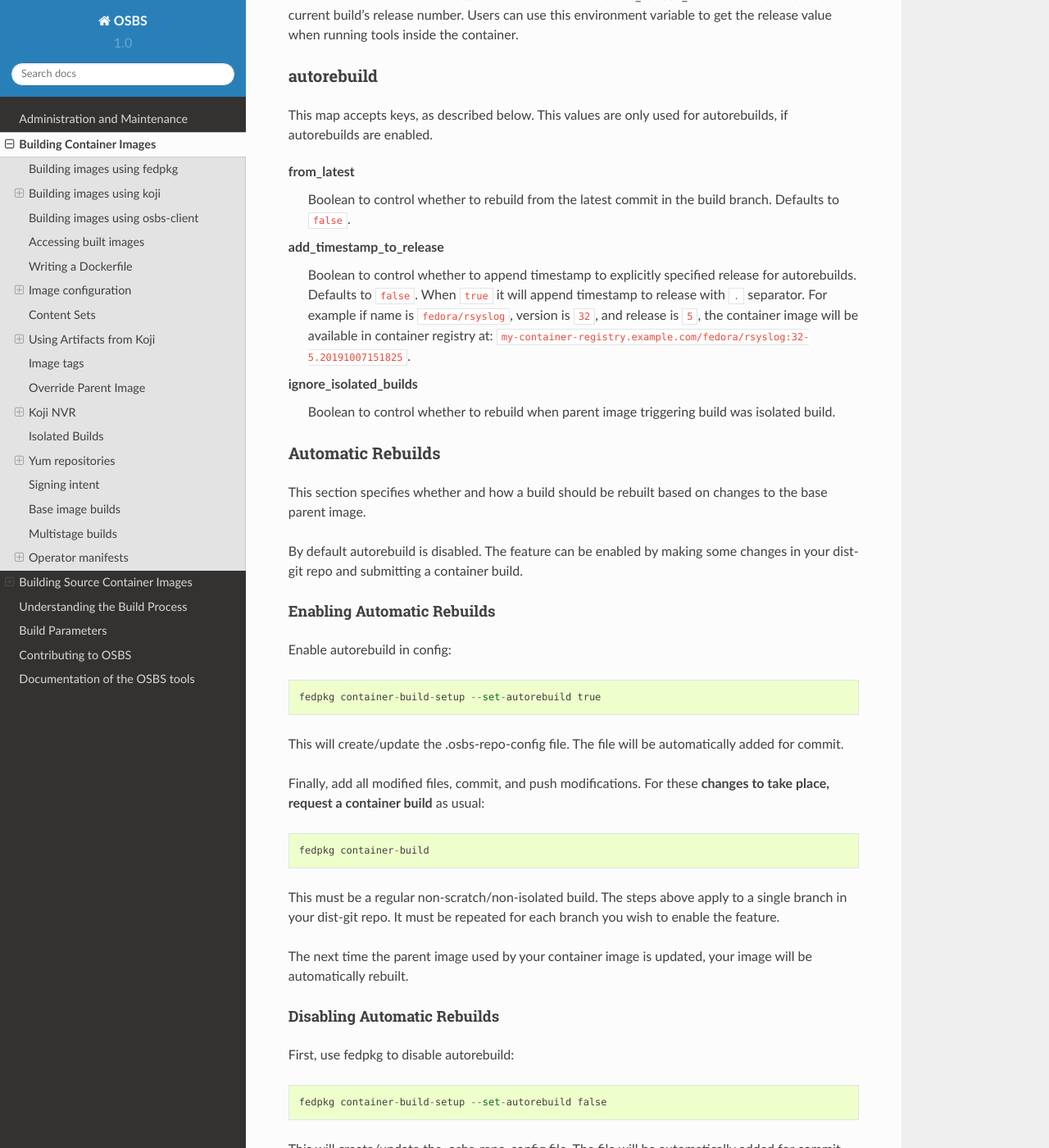
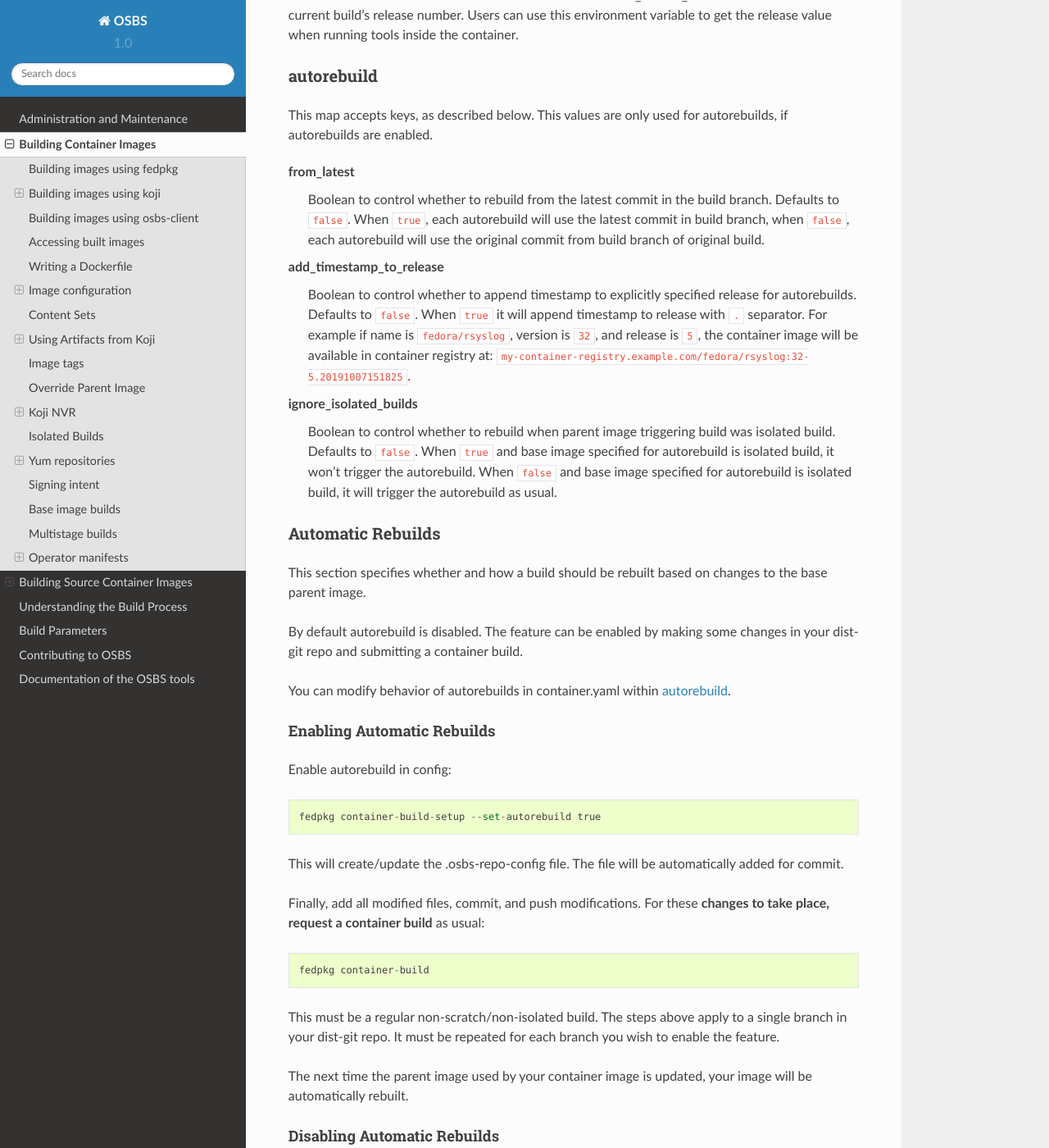
Before and after one commit to containerbuildsystem/osbs-docs, a Sphinx documentation site: the page built from docs/users.rst, in a window 1280 px wide and 1400 px high, scrolled down 10451 px. Shown: the whole window at 82% size. Built offline with Sphinx 7.4.7 and the Read the Docs theme 2.0.0, drawn with Linux system fonts in a browser that asks for light colours.

Commit message:
Document 'from_latest' autorebuild feature
* CLOUDBLD-205

Signed-off-by: Robert Cerven <rcerven@redhat.com>

```diff
--- a/docs/users.rst
+++ b/docs/users.rst
@@ -549,6 +549,9 @@ for autorebuilds, if autorebuilds are enabled.
 from_latest
   Boolean to control whether to rebuild from the latest commit in the build
   branch. Defaults to ``false``.
+  When ``true``, each autorebuild will use the latest commit in build branch,
+  when ``false``, each autorebuild will use the original commit
+  from build branch of original build.
 
 add_timestamp_to_release
   Boolean to control whether to append timestamp to explicitly specified release for autorebuilds.
@@ -559,6 +562,11 @@ add_timestamp_to_release
 
 ignore_isolated_builds
   Boolean to control whether to rebuild when parent image triggering build was isolated build.
+  Defaults to ``false``.
+  When ``true`` and base image specified for autorebuild is isolated build,
+  it won't trigger the autorebuild.
+  When ``false`` and base image specified for autorebuild is isolated build,
+  it will trigger the autorebuild as usual.
 
 .. _osbs-config-autorebuild:
 
@@ -571,6 +579,7 @@ changes to the base parent image.
 By default autorebuild is disabled. The feature can be enabled by making some
 changes in your dist-git repo and submitting a container build.
 
+You can modify behavior of autorebuilds in container.yaml within :ref:`container.yaml-autorebuild`.
 
 Enabling Automatic Rebuilds
 ***************************
```
